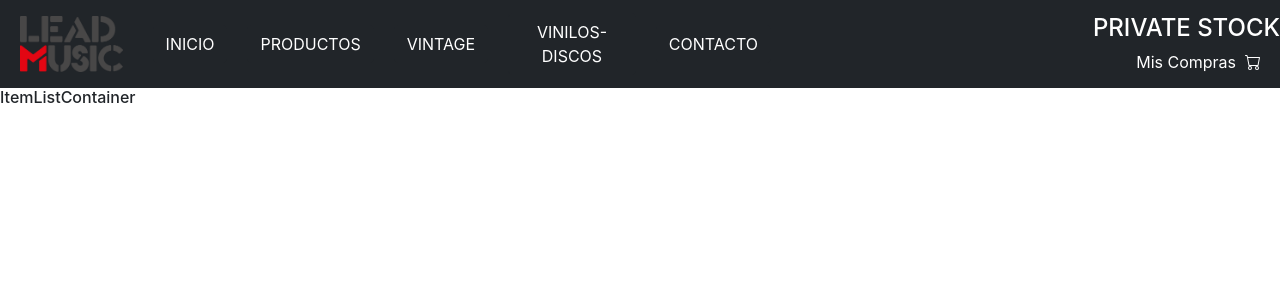
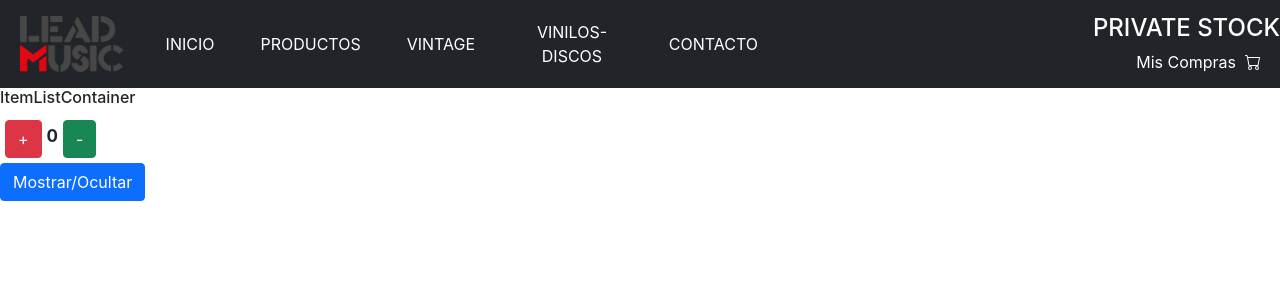
Before and after one commit to Facum06/leadmusic-maderna, a React (Create React App) app: page / in a window 1280 px wide. Shown: the top 300 px of the page. Built offline with nearby package versions, Linux system fonts and the light colour scheme.

Commit message:
agrego prueba de contador

```diff
--- a/src/App.css
+++ b/src/App.css
@@ -30,3 +30,19 @@ a:hover {
 .carritoB {
 
 }
+
+.counterBtn{
+  padding: 5px;
+  display: flex;
+}
+
+.counterFrm{
+
+  padding-left: 5px;
+  padding-right: 5px;
+}
+
+.counterB {
+  font-size: 17px;
+  vertical-align: sub;
+}
--- a/src/App.js
+++ b/src/App.js
@@ -2,12 +2,14 @@ import logo from './logo.svg';
 import './App.css';
 import NavBar from './components/NavBar'
 import ItemListContainer from './components/ItemListContainer'
+import ItemCounter from './components/ItemCounter'
 
 function App() {
   return (
     <>
     <NavBar/>
     <ItemListContainer/>
+    <ItemCounter stock = {20} />
    </>
   )
 }
--- /dev/null
+++ b/src/components/ItemCounter.js
@@ -0,0 +1,38 @@
+import { useState } from "react"
+
+
+export default function ItemCounter( {cantidad = 0, stock, onAdd = () =>{} }){
+	const [userSelected, setUserSelected] = useState(cantidad)
+	const [addedToCarrito, setAddedToCarrito] = useState(false)
+	const agregarCart = () => {
+		if (userSelected < stock){
+			setUserSelected(userSelected + 1)
+		}
+	}
+
+	const removerCart = () => {
+		if (userSelected > 0){
+			setUserSelected(userSelected - 1)
+		}
+	}
+
+	const handleOnAddCart = (event) =>{
+		if (userSelected > 0){
+			setAddedToCarrito(true)
+			onAdd(event);
+		}
+	}
+
+	return (
+		<>
+			<div className="counterBtn">
+				<button className="btn btn-danger" onClick= { () => agregarCart()}>+</button>
+				<div className="counterFrm"><b className="counterB">{userSelected}</b></div>
+				<button className="btn btn-success" onClick= { () => removerCart()}>-</button>
+			</div>
+			{!addedToCarrito &&
+				<button className="btn btn-primary" onClick={handleOnAddCart}>Mostrar/Ocultar</button>
+			}
+		</>
+	);
+}
```
